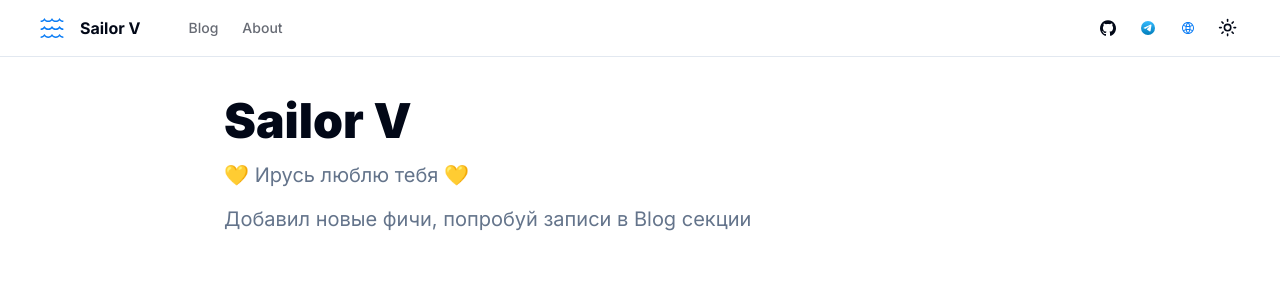
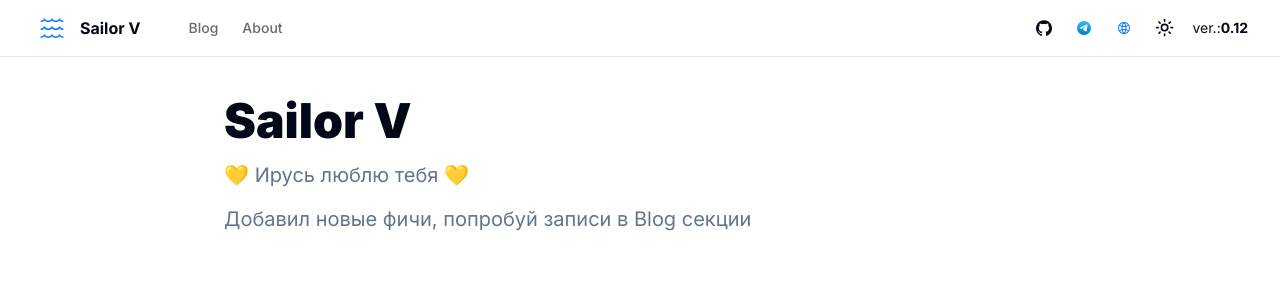
Before and after one commit to sitx/sms_markdown, a Next.js app: page / in a window 1280 px wide. Shown: the top 300 px of the page. Built offline with nearby package versions, Linux system fonts and the light colour scheme.

Commit message:
Add site version to menu

```diff
--- a/components/site-header.tsx
+++ b/components/site-header.tsx
@@ -6,6 +6,7 @@
 import { MainNav } from './main-nav'
 import { MobileNav } from './mobile-nav'
 import { ModeToggle } from './mode-toggle'
+import { SiteVersion } from './vesrion'
 
 export function SiteHeader() {
   return (
@@ -56,6 +57,7 @@
               </div>
             </Link>
             <ModeToggle />
+            <SiteVersion />
             <MobileNav />
           </nav>
         </div>
--- /dev/null
+++ b/components/vesrion.tsx
@@ -0,0 +1,9 @@
+import { siteConfig } from '../config/site'
+
+export function SiteVersion() {
+  return (
+    <div className='ml-2  hidden px-0 text-sm sm:inline-flex'>
+      ver.:<span className='font-bold'>{siteConfig.version}</span>
+    </div>
+  )
+}
--- a/config/site.ts
+++ b/config/site.ts
@@ -1,10 +1,12 @@
 import { link } from 'fs'
+import { version } from 'os'
 
 export const siteConfig = {
   name: 'Sailor V',
   url: 'https://sms-sigma-nine.vercel.app',
   descriprion: 'Nextjs 14 blog using velite tailwindcss and shadcn',
   author: 'sky_wa1ker',
+  version: '0.12',
   links: {
     site: 'https://sms-sigma-nine.vercel.app/',
     github: 'https://github.com/sitx',
```
